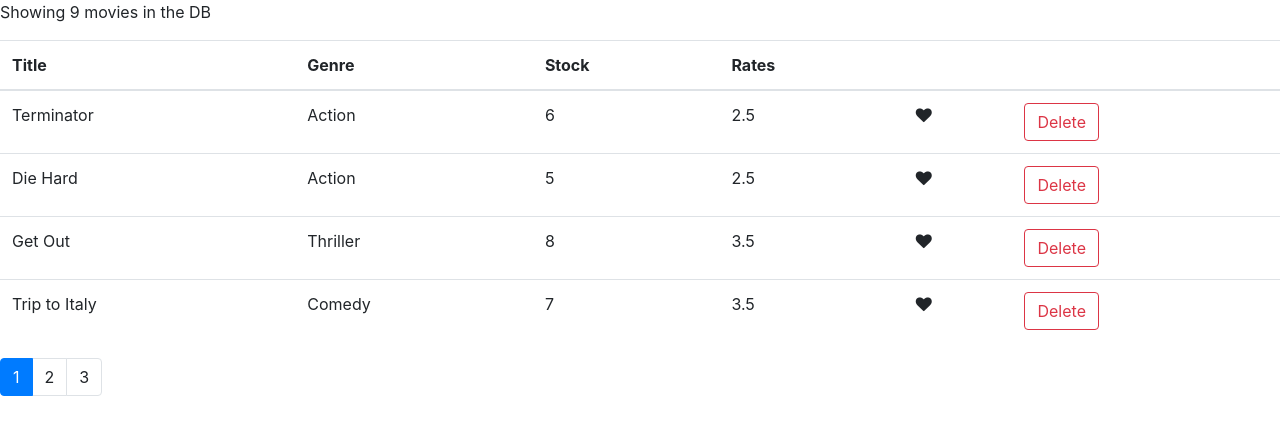
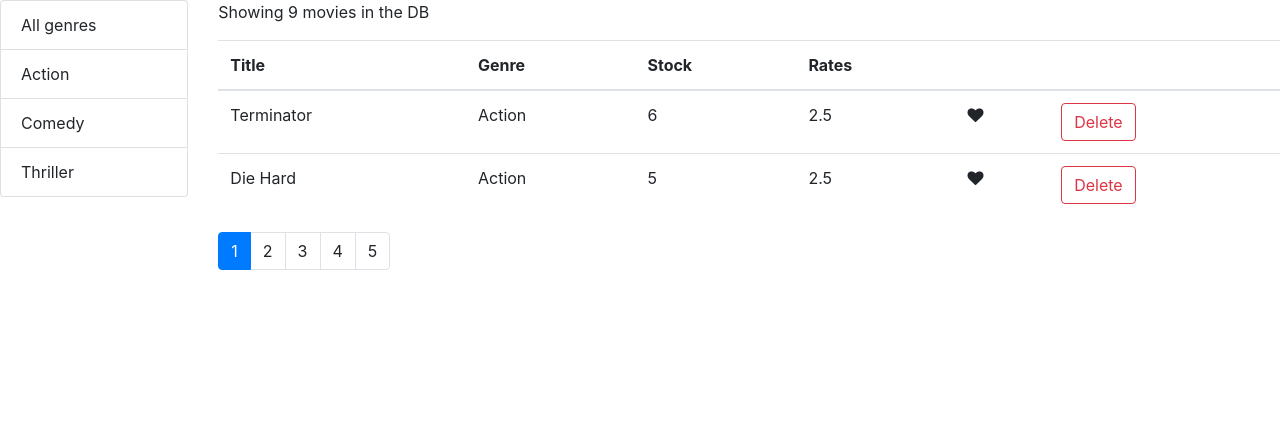
Before and after one commit to khoalam2711/vidly, a React (Create React App) app: page /movies in a window 1280 px wide. Shown: the top 434 px of the page. Built offline with nearby package versions, Linux system fonts and the light colour scheme.

Commit message:
Implemented listgroup

```diff
--- a/package.json
+++ b/package.json
@@ -9,6 +9,7 @@
     "bootstrap": "^4.1.1",
     "font-awesome": "^4.7.0",
     "lodash": "^4.17.10",
+    "prop-types": "^15.6.2",
     "react": "^17.0.1",
     "react-dom": "^17.0.1",
     "react-scripts": "4.0.3",
--- /dev/null
+++ b/src/components/common/ListGroup.jsx
@@ -0,0 +1,36 @@
+import React, { Component } from 'react';
+
+//input: groups, currentGroup,
+//events: onGroupSelect
+
+class ListGroup extends Component {
+    render() {
+        return (
+            <ul className='list-group'>
+                {/* <li className='list-group-item'>Crab</li>
+                <li className='list-group-item active'>Sponge</li>
+                <li className='list-group-item'>Starfish</li> */}
+                {/* <li className='list-group-item'>All genres</li> */}
+                {this.props.items.map((i) => (
+                    <li
+                        key={i[this.props.valueProperty]}
+                        className={
+                            i === this.props.selectedGroup
+                                ? 'list-group-item active'
+                                : 'list-group-item'
+                        }
+                        onClick={() => this.props.onGroupSelect(i)}
+                    >
+                        {i[this.props.textProperty]}
+                    </li>
+                ))}
+            </ul>
+        );
+    }
+}
+
+ListGroup.defaultProps = {
+    textProperty: 'name',
+    valueProperty: '_id',
+};
+export default ListGroup;
--- a/src/components/movies.jsx
+++ b/src/components/movies.jsx
@@ -1,31 +1,35 @@
 import React, { Component } from 'react';
 import reactDom from 'react-dom';
 import { getMovies } from '../services/fakeMovieService';
+import { getGenres } from '../services/fakeGenreService';
 import LikeButton from './common/likeButton';
 import Pagination from './common/Pagination';
 import { paginate } from './utils/paginate';
+import ListGroup from './common/ListGroup';
 class Movies extends Component {
     state = {
-        movies: getMovies(),
-        pageSize: 4,
+        movies: [],
+        pageSize: 2,
         currentPage: 1,
+        genres: [],
+        selectedGenre: null,
     };
-    renderMovie = (movie) => {
-        let {
-            title,
-            genre: { name },
-            numberInStock,
-            dailyRentalRate,
-        } = movie;
-        return (
-            <tr>
-                <td>{title}</td>
-                <td>{name}</td>
-                <td>{numberInStock}</td>
-                <td>{dailyRentalRate}</td>
-            </tr>
-        );
-    };
+    // renderMovie = (movie) => {
+    //     let {
+    //         title,
+    //         genre: { name },
+    //         numberInStock,
+    //         dailyRentalRate,
+    //     } = movie;
+    //     return (
+    //         <tr>
+    //             <td>{title}</td>
+    //             <td>{name}</td>
+    //             <td>{numberInStock}</td>
+    //             <td>{dailyRentalRate}</td>
+    //         </tr>
+    //     );
+    // };
 
     // renderMovies = () => {
     //     // let {
@@ -61,7 +65,11 @@ class Movies extends Component {
     //     });
     //     return result;
     // };
+    componentDidMount() {
+        const genres = [{ name: 'All genres' }, ...getGenres()];
 
+        this.setState({ movies: getMovies(), genres });
+    }
     handleDelete = (movie) => {
         //console.log(movie);
         let movies = this.state.movies.filter((m) => m._id !== movie._id);
@@ -92,17 +100,38 @@ class Movies extends Component {
         this.setState({ currentPage: page });
     };
 
+    handleGenreSelect = (item) => {
+        const selectedGenre = item;
+        this.setState({ selectedGenre, currentPage: 1 });
+    };
     render() {
         if (this.state.movies.length === 0)
             return <p>There are no movies in the DB!</p>;
+        const filtered =
+            this.state.selectedGenre && this.state.selectedGenre.name != 'All genres'
+                ? this.state.movies.filter(
+                      (m) => m.genre._id === this.state.selectedGenre._id
+                  )
+                : this.state.movies;
         const movies = paginate(
-            this.state.movies,
+            // this.state.movies,
+            filtered,
             this.state.currentPage,
             this.state.pageSize
         );
         return (
-            <div>
-                <p>Showing {this.state.movies.length} movies in the DB</p>
+            <React.Fragment>
+                <div className='row'>
+                    <div className='col-2'>
+                        <ListGroup
+                            items={this.state.genres}
+                            onGroupSelect={this.handleGenreSelect}
+                            selectedGroup={this.state.selectedGenre}
+                        ></ListGroup>
+                    </div>
+                    <div className='col'>
+                        <p>Showing {filtered.length} movies in the DB</p>
+
                         <table className='table'>
                             <thead>
                                 <tr>
@@ -124,7 +153,9 @@ class Movies extends Component {
                                         <td>
                                             <LikeButton
                                                 isLiked={movie.liked}
-                                        onLike={() => this.handleLike(movie)}
+                                                onLike={() =>
+                                                    this.handleLike(movie)
+                                                }
                                                 onUnlike={() =>
                                                     this.handleUnlike(movie)
                                                 }
@@ -134,7 +165,9 @@ class Movies extends Component {
                                             <button
                                                 type='button'
                                                 className='btn btn-outline-danger'
-                                        onClick={() => this.handleDelete(movie)}
+                                                onClick={() =>
+                                                    this.handleDelete(movie)
+                                                }
                                             >
                                                 Delete
                                             </button>
@@ -144,12 +177,14 @@ class Movies extends Component {
                             </tbody>
                         </table>
                         <Pagination
-                    totalItems={this.state.movies.length}
+                            totalItems={filtered.length}
                             pageSize={this.state.pageSize}
                             onPageChange={this.handlePageChange}
                             currentPage={this.state.currentPage}
                         ></Pagination>
                     </div>
+                </div>
+            </React.Fragment>
         );
     }
 }
```
Also changed, not shown: src/components/common/Pagination.jsx (+8 -0 lines), 1 other file (tests, documents, lock files or other folders). Lines whose indentation alone changed are shown as unchanged.
